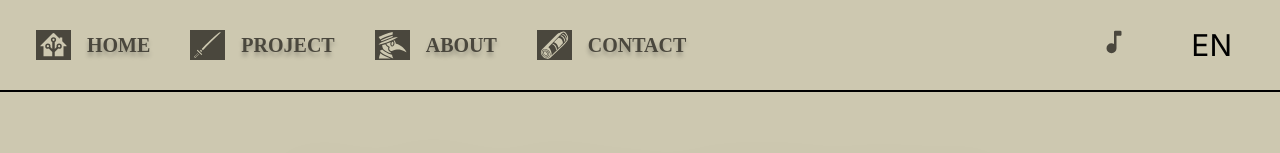
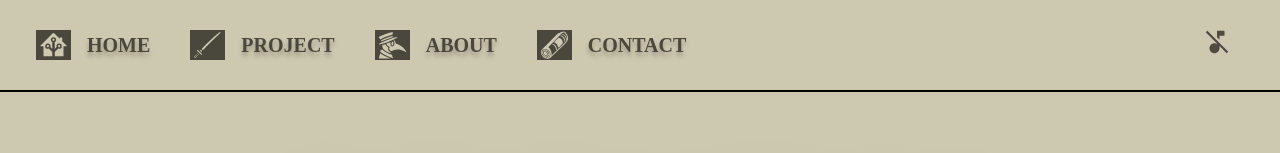
Before and after one commit to KevinArmache/Portfolio, a Next.js app: page / in a window 1280 px wide. Shown: the top 153 px of the page. Built offline with nearby package versions, Linux system fonts and the light colour scheme; a web font is replaced by a local one.

Commit message:
add: song for website

```diff
--- a/src/app/components/NavBar/NavBar.jsx
+++ b/src/app/components/NavBar/NavBar.jsx
@@ -1,11 +1,23 @@
 "use client";
 import gsap from "gsap";
 import Link from "next/link";
-import { useState, useEffect } from "react";
+import { useState, useEffect, useRef } from "react";
 import { usePathname } from "next/navigation";
 
 export default function NavBar() {
   const [activePage, setActivePage] = useState("");
+  const [isPlaying, setIsPlaying] = useState(false);
+  const audioRef = useRef(null);
+
+  const togglePlay = () => {
+    if (audioRef.current.paused) {
+      audioRef.current.play();
+      setIsPlaying(true);
+    } else {
+      setIsPlaying(false);
+      audioRef.current.pause();
+    }
+  };
   const pathname = usePathname();
   useEffect(() => {
     gsap.fromTo(
@@ -248,7 +260,7 @@ export default function NavBar() {
         </ul>
       </div>
       <div className="flex items-center px-10 justify-end w-1/4">
-        <div className="mx-2 nav-bar-item">
+        {/* <div className="mx-2 nav-bar-item">
           <button className="handle_pointer_icon">
             <svg
               xmlns="http://www.w3.org/2000/svg"
@@ -262,8 +274,44 @@ export default function NavBar() {
               />
             </svg>
           </button>
+        </div> */}
+        <div>
+          <div className="mx-2 nav-bar-item">
+            <button onClick={togglePlay}>
+              {isPlaying ? (
+                <svg
+                  xmlns="http://www.w3.org/2000/svg"
+                  width="30"
+                  height="30"
+                  viewBox="0 0 24 24"
+                >
+                  <path
+                    fill="#4E4B42"
+                    d="M12 3v10.55c-.59-.34-1.27-.55-2-.55c-2.21 0-4 1.79-4 4s1.79 4 4 4s4-1.79 4-4V7h4V3z"
+                  />
+                </svg>
+              ) : (
+                <svg
+                  xmlns="http://www.w3.org/2000/svg"
+                  width="30"
+                  height="30"
+                  viewBox="0 0 24 24"
+                >
+                  <path
+                    fill="#4E4B42"
+                    d="M4.27 3L3 4.27l9 9v.28c-.59-.34-1.27-.55-2-.55c-2.21 0-4 1.79-4 4s1.79 4 4 4s4-1.79 4-4v-1.73L19.73 21L21 19.73zM14 7h4V3h-6v5.18l2 2Z"
+                  />
+                </svg>
+              )}
+            </button>
+          </div>
+          <audio
+            ref={audioRef}
+            controls={false}
+            src="/assets/song/3-08 Blissful Death.mp3"
+          />
         </div>
-        <div className="mx-2 nav-bar-item">
+        {/* <div className="mx-2 nav-bar-item">
           <button className="handle_pointer_icon">
             <svg
               xmlns="http://www.w3.org/2000/svg"
@@ -333,10 +381,10 @@ export default function NavBar() {
               </g>
             </svg>
           </button>
-        </div>
-        <div className="mx-2 nav-bar-item">
+        </div> */}
+        {/* <div className="mx-2 nav-bar-item">
           <button className="handle_pointer_icon text-3xl">EN</button>
-        </div>
+        </div> */}
       </div>
     </div>
   );
--- a/src/app/globals.css
+++ b/src/app/globals.css
@@ -19,7 +19,8 @@ body {
 }
 
 .handle_pointer_icon,
-a:hover {
+a:hover,
+button:hover {
   cursor: url("/assets/icons/Hand_Point.png") 10 10, auto;
 }
 
```
Also changed, not shown: 1 other file (tests, documents, lock files or other folders).
